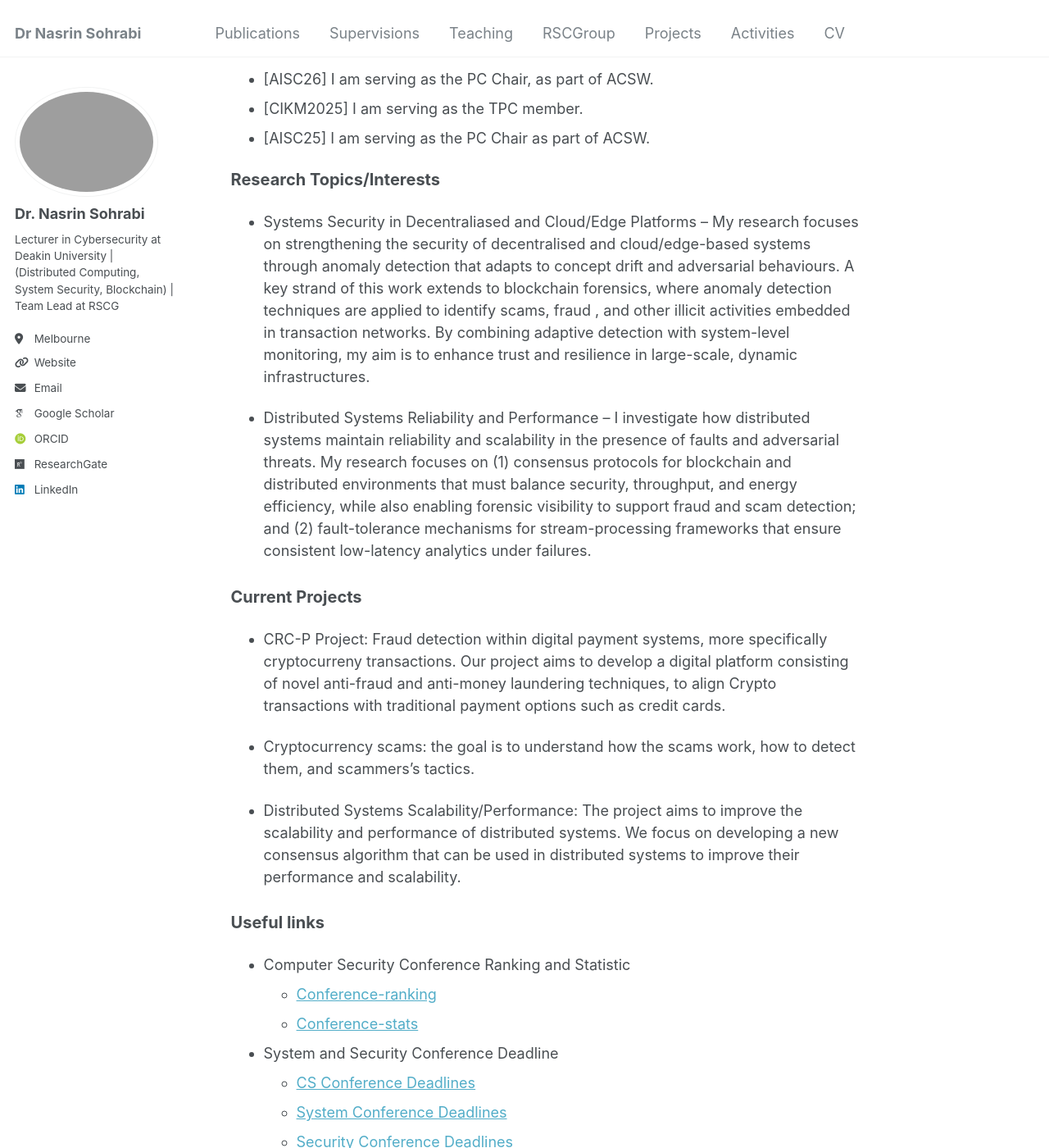
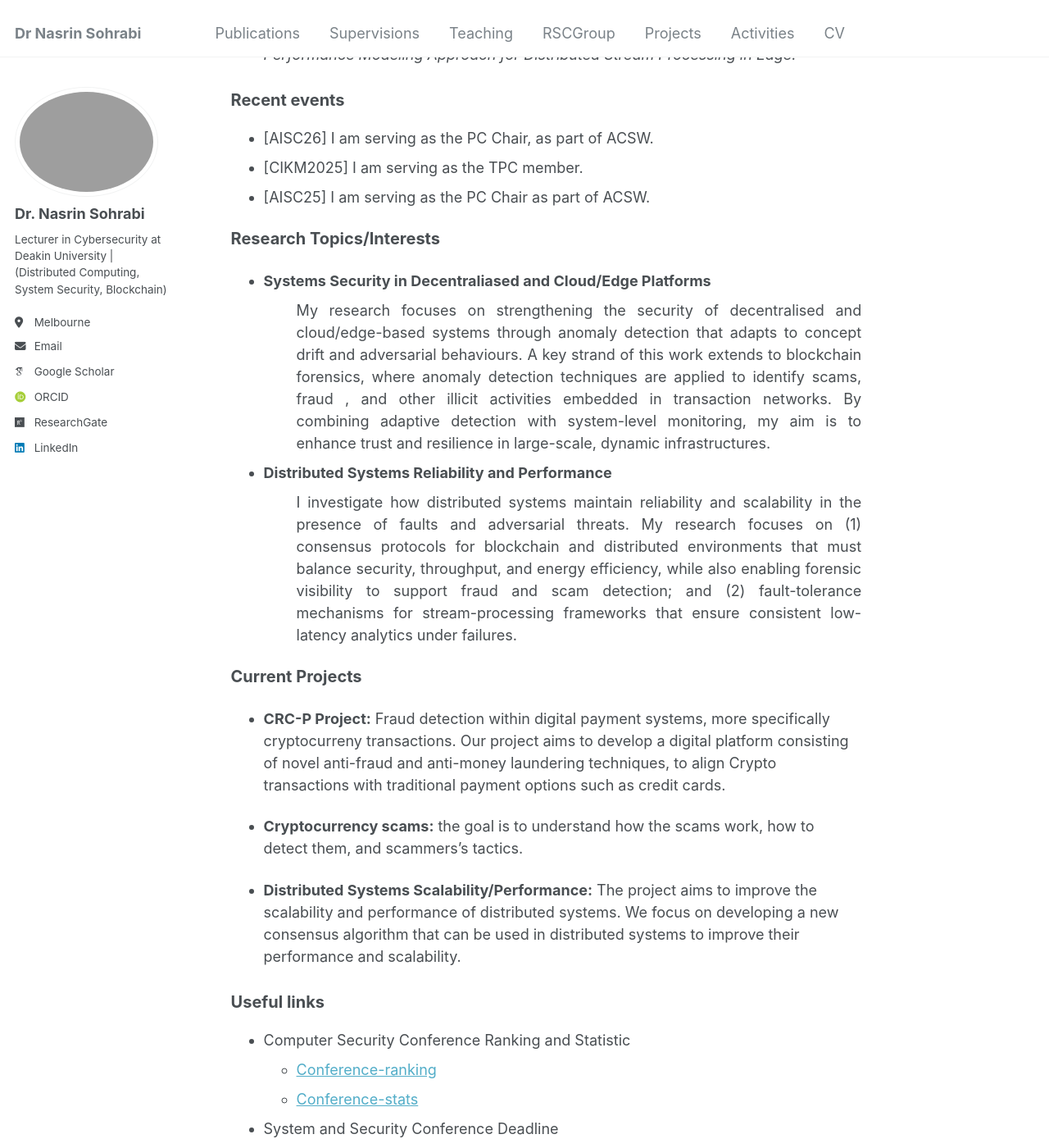
Before and after one commit to Nasrin-Sohrabi/Nasrin-Sohrabi.github.io, a Jekyll site: the page built from _pages/about.md, in a window 1280 px wide and 1400 px high, scrolled down 736 px. Shown: the whole window at 82% size. Built offline with Jekyll 4.4.1, drawn with Linux system fonts in a browser that asks for light colours; some web fonts are replaced; some of the changed text lies outside the part shown.

Commit message:
update the intro

```diff
--- a/_config.yml
+++ b/_config.yml
@@ -24,11 +24,11 @@
   avatar           : "profile.png"
   name             : "Dr. Nasrin Sohrabi"
   pronouns         : # example: "she/her"
-  bio              : "Lecturer in Cybersecurity at Deakin University | (Distributed Computing, System Security, Blockchain) | Team Lead at RSCG"
+  bio              : "Lecturer in Cybersecurity at Deakin University | (Distributed Computing, System Security, Blockchain)"
   area             : "(Distributed Computing, System Security, Blockchain)"
   location         : "Melbourne"
   employer         : #
-  uri              : "https://rscg-research.gitlab.io/rscg.gitlab.io"
+  uri              : #
   email            : "nasrin.sohrabi@deakin.edu.au"
 
 
@@ -39,7 +39,7 @@
   impactstory      : # URL
   orcid            : "https://orcid.org/0000-0002-8340-2261"
   researchgate     : "https://www.researchgate.net/profile/Nasrin_Sohrabi2"
-  rscg             : "https://rscg-research.gitlab.io/rscg.gitlab.io"
+
 
 
   # Repositories and software development
--- a/_pages/about.md
+++ b/_pages/about.md
@@ -35,11 +37,11 @@
 
 <span style=" text-align: justify;">
 
-  * Systems Security in Decentraliased and Cloud/Edge Platforms --
-    <span style=" text-align: justify;"> My research focuses on strengthening the security of decentralised and cloud/edge-based systems through anomaly detection that adapts to concept drift and adversarial behaviours. A key strand of this work extends to blockchain forensics, where anomaly detection techniques are applied to <span style="font-style: bold"> identify scams, fraud </span>, and other illicit activities embedded in transaction networks. By combining adaptive detection with system-level monitoring, my aim is to enhance trust and resilience in large-scale, dynamic infrastructures.</span>
+  * <strong>Systems Security in Decentraliased and Cloud/Edge Platforms</strong>
+    <ul style=" text-align: justify;"> My research focuses on strengthening the security of decentralised and cloud/edge-based systems through anomaly detection that adapts to concept drift and adversarial behaviours. A key strand of this work extends to blockchain forensics, where anomaly detection techniques are applied to <span style="font-style: bold"> identify scams, fraud </span>, and other illicit activities embedded in transaction networks. By combining adaptive detection with system-level monitoring, my aim is to enhance trust and resilience in large-scale, dynamic infrastructures.</ul>
 
-  * Distributed Systems Reliability and Performance --
-      <span style=" text-align: justify;"> I investigate how distributed systems maintain reliability and scalability in the presence of faults and adversarial threats. My research focuses on (1) consensus protocols for blockchain and distributed environments that must balance security, throughput, and energy efficiency, while also enabling forensic visibility to support fraud and scam detection; and (2) fault-tolerance mechanisms for stream-processing frameworks that ensure consistent low-latency analytics under failures.</span>
+  * <strong>Distributed Systems Reliability and Performance</strong>
+      <ul style=" text-align: justify;"> I investigate how distributed systems maintain reliability and scalability in the presence of faults and adversarial threats. My research focuses on (1) consensus protocols for blockchain and distributed environments that must balance security, throughput, and energy efficiency, while also enabling forensic visibility to support fraud and scam detection; and (2) fault-tolerance mechanisms for stream-processing frameworks that ensure consistent low-latency analytics under failures.</ul>
 
 
 <span style="font-size:20px;">Current Projects</span>
@@ -47,17 +49,14 @@
 
 <span style=" text-align: justify;">
 
-  * CRC-P Project: Fraud detection within digital payment systems, more specifically cryptocurreny transactions. Our project aims to develop a digital platform consisting of novel anti-fraud and anti-money laundering techniques, to align Crypto transactions with traditional payment options such as credit cards.
+  * <strong>CRC-P Project:</strong> Fraud detection within digital payment systems, more specifically cryptocurreny transactions. Our project aims to develop a digital platform consisting of novel anti-fraud and anti-money laundering techniques, to align Crypto transactions with traditional payment options such as credit cards.
 
-  * Cryptocurrency scams: the goal is to understand how the scams work, how to detect them, and scammers's tactics.
+  * <strong>Cryptocurrency scams:</strong> the goal is to understand how the scams work, how to detect them, and scammers's tactics.
 
-  * Distributed Systems Scalability/Performance: The project aims to improve the scalability and performance of distributed systems. We focus on developing a new consensus algorithm that can be used in distributed systems to improve their performance and scalability.
+  * <strong>Distributed Systems Scalability/Performance:</strong> The project aims to improve the scalability and performance of distributed systems. We focus on developing a new consensus algorithm that can be used in distributed systems to improve their performance and scalability.
 
 <span style="font-size:20px;">Useful links</span>
 ======
-  <!-- * Quality Research
-     * <a href= "http://www.mysmu.edu/phdis2008/qiang.yan.2008/Doc/Quality%20Research%20in%20Affordable%20Way.pdf">Quality Research in Affordable Ways by Dr. Qiang Yan</a> -->
-
   * Computer Security Conference Ranking and Statistic
      * <a href= "http://jianying.space/conference-ranking.html">Conference-ranking</a>
      * <a href="http://faculty.cs.tamu.edu/guofei/sec_conf_stat.htm">Conference-stats</a>
```
Also changed, not shown: other parts of _pages/about.md (+2 -0 lines).
